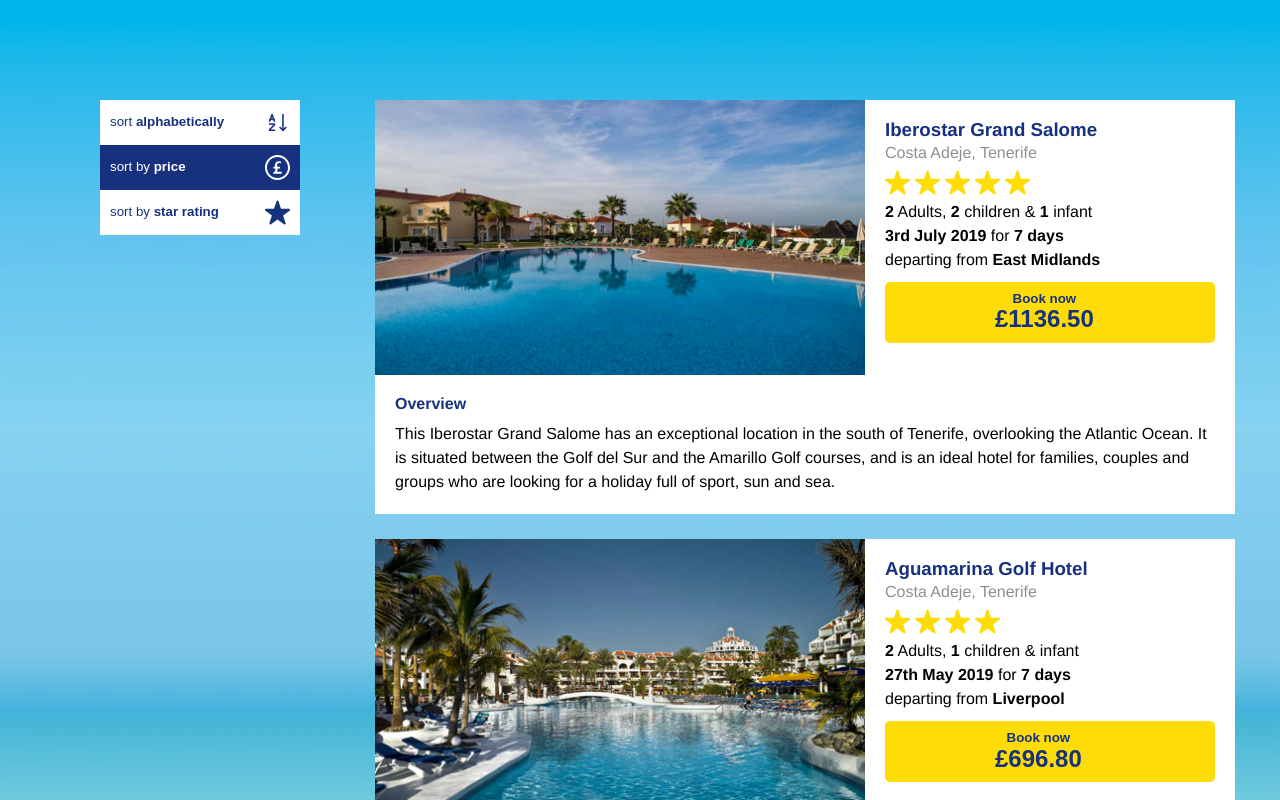
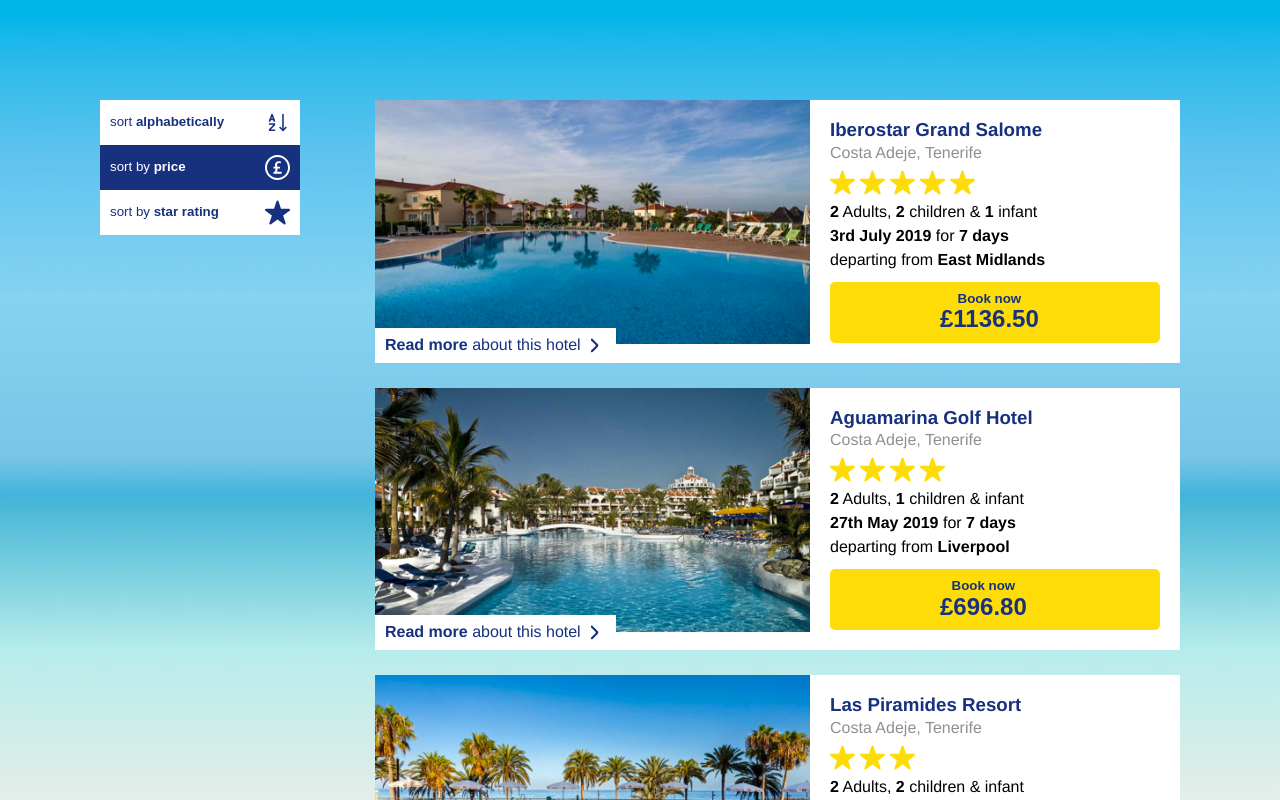
Before and after one commit to tsmjohnpascual/hotels-component, a React (Vite) app: page / in a window 1280 px wide. Shown: the top 800 px of the page. Built offline with nearby package versions, Linux system fonts and the light colour scheme.

Commit message:
add toggle hotel description functionality

```diff
--- a/src/components/Hotel/Hotel.jsx
+++ b/src/components/Hotel/Hotel.jsx
@@ -3,7 +3,6 @@ import { useState } from 'react'
 import styles from './Hotel.module.css'
 import Sort from '../Sort/Sort'
 import HotelCard from '../HotelCard/HotelCard'
-import { sortAlphabetically, sortByPrice, sortByRating } from '../../utils/sort'
 
 const Hotels = ({ hotels }) => {
   const [hotelSortOrder, setHotelSortOrder] = useState(hotels)
--- a/src/components/HotelCard/HotelCard.jsx
+++ b/src/components/HotelCard/HotelCard.jsx
@@ -1,15 +1,37 @@
 import React from 'react'
+import { useState } from 'react'
 import styles from './HotelCard.module.css'
 import { getImageURL } from '../../utils/image-util'
 
 const HotelCard = ({ hotel }) => {
   const { image, name, location, rating, guests, date, departure, price, description } = hotel
 
+  const [showDescription, setShowDescription] = useState(false)
+
+  const handleToggle = () => {
+    setShowDescription(!showDescription)
+  }
+
   return (
     <div className={styles.container}>
       <div className={styles.innerContainer}>
         <div className={styles.imageContainer}>
           <img src={getImageURL(image.fileName)} alt={image.alt} />
+          <div className={styles.toggleContainer} onClick={handleToggle}>
+            <div className={styles.toggleInnerContainer}>
+              {showDescription ?
+                <>
+                  <p className={styles.toggle}><strong>Read more</strong> about this hotel</p>
+                  <DownArrow />
+                </>
+                :
+                <>
+                  <p className={styles.toggle}><strong>Read more</strong> about this hotel</p>
+                  <RightArrow />
+                </>
+              }
+            </div>
+          </div>
         </div>
         <div className={styles.infoContainer}>
           <h3 className={styles.hotelName}>{name}</h3>
@@ -30,10 +52,16 @@ const HotelCard = ({ hotel }) => {
           </button>
         </div>
       </div>
-      <div className={styles.overviewContainer}>
-        <h4 className={styles.overview}>Overview</h4>
-        <p>{description}</p>
-      </div>
+      {showDescription ?
+        <>
+          <div className={styles.overviewContainer}>
+            <h4 className={styles.overview}>Overview</h4>
+            <p>{description}</p>
+          </div>
+        </>
+        :
+        null
+      }
     </div>
   )
 }
@@ -44,4 +72,16 @@ const Star = () => {
   )
 }
 
+const RightArrow = () => {
+  return (
+    <svg viewBox="0 0 24 24" fill="none" xmlns="http://www.w3.org/2000/svg"><g id="SVGRepo_bgCarrier" strokeWidth="0"></g><g id="SVGRepo_tracerCarrier" strokeLinecap="round" strokeLinejoin="round"></g><g id="SVGRepo_iconCarrier"> <path d="M9.71069 18.2929C10.1012 18.6834 10.7344 18.6834 11.1249 18.2929L16.0123 13.4006C16.7927 12.6195 16.7924 11.3537 16.0117 10.5729L11.1213 5.68254C10.7308 5.29202 10.0976 5.29202 9.70708 5.68254C9.31655 6.07307 9.31655 6.70623 9.70708 7.09676L13.8927 11.2824C14.2833 11.6729 14.2833 12.3061 13.8927 12.6966L9.71069 16.8787C9.32016 17.2692 9.32016 17.9023 9.71069 18.2929Z" fill="#17317f"></path> </g></svg>
+  )
+}
+
+const DownArrow = () => {
+  return (
+    <svg viewBox="0 0 24 24" fill="none" xmlns="http://www.w3.org/2000/svg"><g id="SVGRepo_bgCarrier" strokeWidth="0"></g><g id="SVGRepo_tracerCarrier" strokeLinecap="round" strokeLinejoin="round"></g><g id="SVGRepo_iconCarrier"> <path d="M5.70711 9.71069C5.31658 10.1012 5.31658 10.7344 5.70711 11.1249L10.5993 16.0123C11.3805 16.7927 12.6463 16.7924 13.4271 16.0117L18.3174 11.1213C18.708 10.7308 18.708 10.0976 18.3174 9.70708C17.9269 9.31655 17.2937 9.31655 16.9032 9.70708L12.7176 13.8927C12.3271 14.2833 11.6939 14.2832 11.3034 13.8927L7.12132 9.71069C6.7308 9.32016 6.09763 9.32016 5.70711 9.71069Z" fill="#17317f"></path> </g></svg>
+  )
+}
+
 export default HotelCard
--- a/src/components/HotelCard/HotelCard.module.css
+++ b/src/components/HotelCard/HotelCard.module.css
@@ -6,15 +6,15 @@
   display: flex;
 }
 
-/* .imageContainer {
-
-} */
+.imageContainer {
+  position: relative;
+}
 
 .infoContainer {
   padding: 20px;
 }
 
-.hotelName, .overview {
+.hotelName, .overview, .toggle {
   color: #17317f;
 }
 
@@ -51,3 +51,15 @@
   padding-top: 5px;
   padding-bottom: 5px;
 }
+
+.toggleContainer {
+  position: absolute;
+  bottom: 0;
+  background-color: white;
+  cursor: pointer;
+}
+
+.toggleInnerContainer {
+  display: flex;
+  padding: 5px 10px;
+}
```
